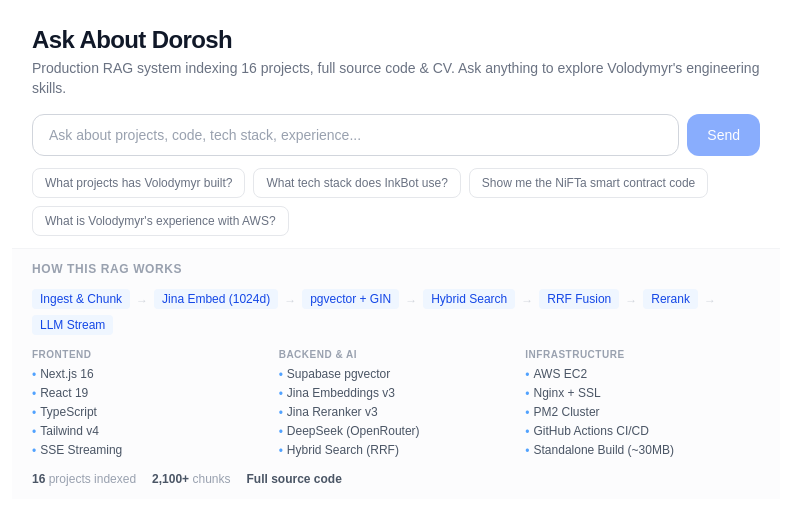
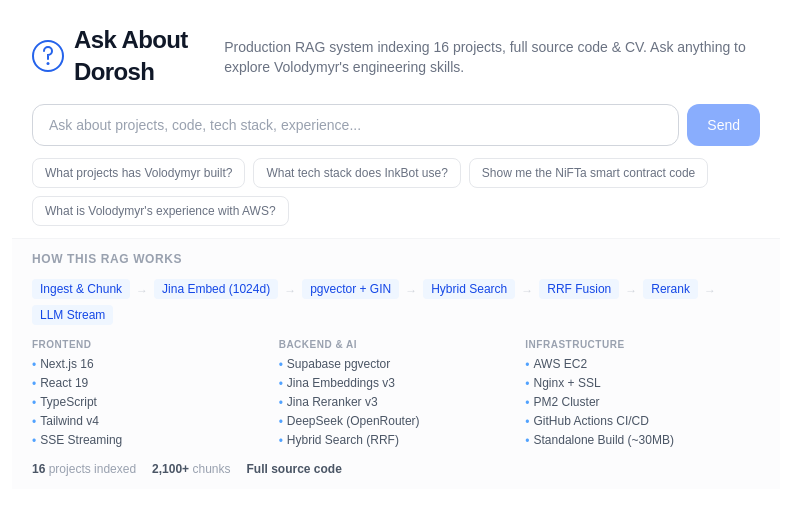
Before and after one commit to volodeveth/supa-rag, a Next.js app: page / in a window 1280 px wide. Shown: the top 524 px of the page, without its empty margins (244-1035 px from the left). Built offline with nearby package versions, Linux system fonts and the light colour scheme.

Commit message:
feat: add question mark logo and favicon

```diff
--- a/src/app/layout.tsx
+++ b/src/app/layout.tsx
@@ -15,6 +15,9 @@
 export const metadata: Metadata = {
   title: "Ask About Dorosh — RAG Chat",
   description: "AI-powered Q&A chatbot that answers questions about Dorosh using hybrid search and retrieval-augmented generation.",
+  icons: {
+    icon: "/favicon.svg",
+  },
 };
 
 export default function RootLayout({
--- a/src/components/Chat.tsx
+++ b/src/components/Chat.tsx
@@ -192,7 +192,12 @@
       {/* Header */}
       <header className="px-5 pt-6 pb-4">
         <div className="flex items-center justify-between">
-          <div>
+          <div className="flex items-center gap-2.5">
+            <svg width="32" height="32" viewBox="0 0 64 64" fill="none" xmlns="http://www.w3.org/2000/svg" className="shrink-0">
+              <circle cx="32" cy="32" r="30" stroke="#2563EB" strokeWidth="4" />
+              <path d="M24 22C24 17.6 27.6 14 32 14C36.4 14 40 17.6 40 22C40 26.4 36.4 30 32 30V38" stroke="#2563EB" strokeWidth="4" strokeLinecap="round" />
+              <circle cx="32" cy="47" r="3" fill="#2563EB" />
+            </svg>
             <h1 className="text-2xl font-bold text-gray-900 tracking-tight">
               Ask About Dorosh
             </h1>
```
Also changed, not shown: public/favicon.svg (added).
